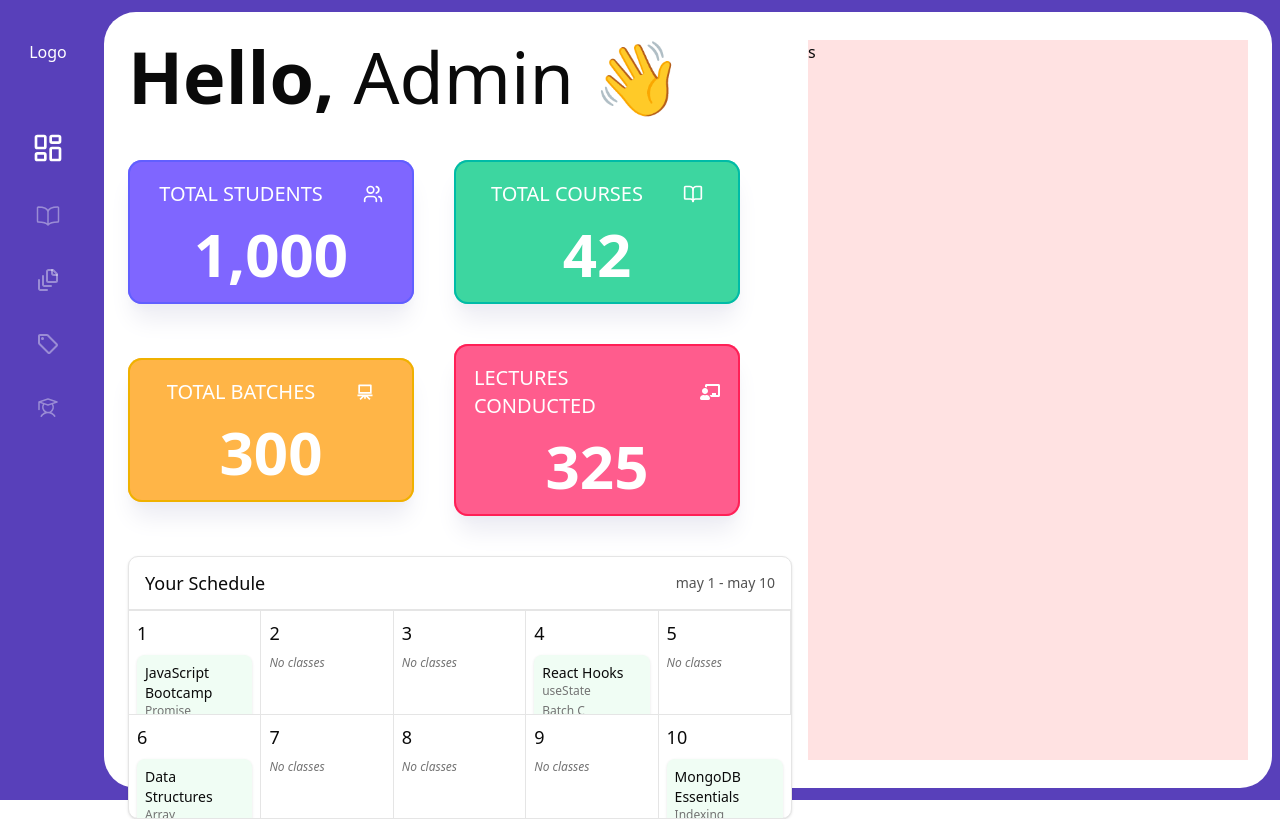
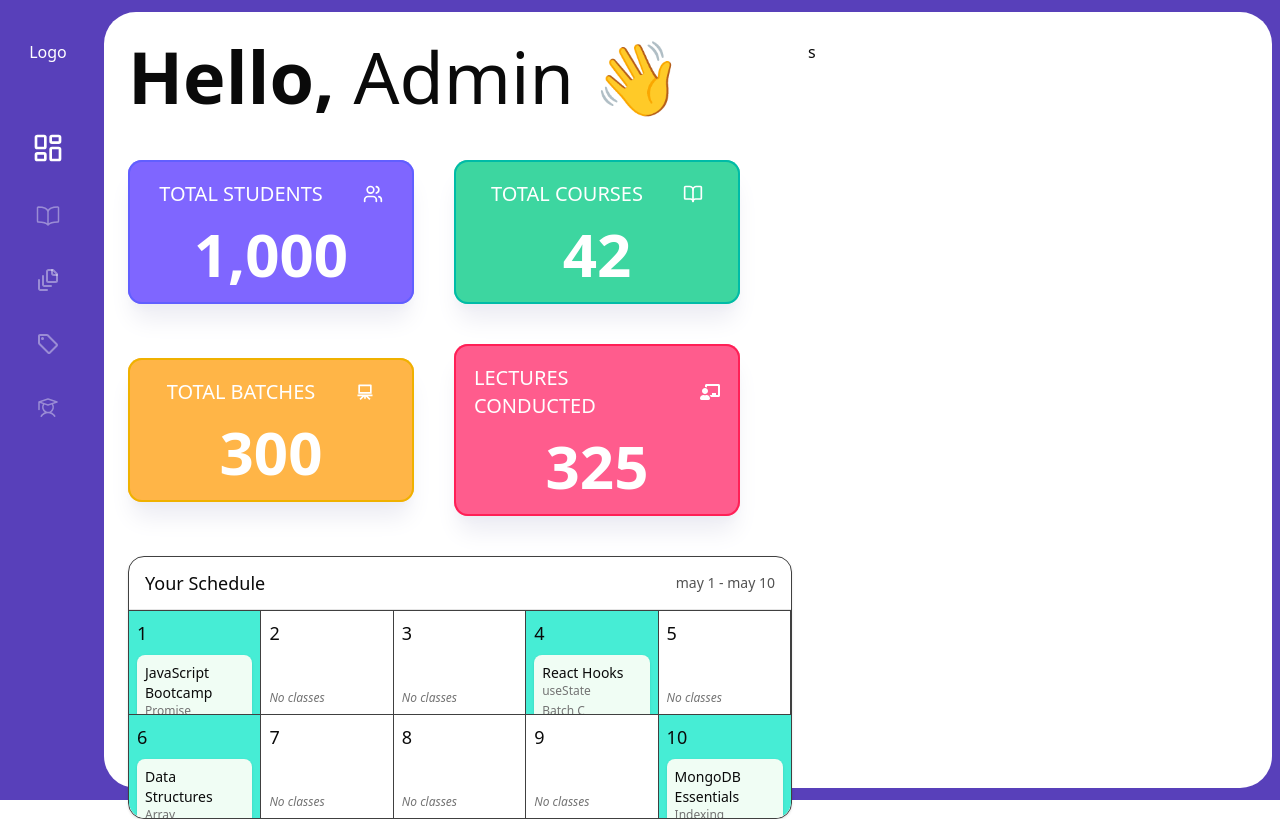
Before and after one commit to Arman6117/ais-solutions, a Next.js app: page /admin/dashboard in a window 1280 px wide. Built offline with nearby package versions, Linux system fonts and the light colour scheme.

Commit message:
refactor ScheduleCalender component for improved styling and meeting indication; update dashboard layout

```diff
--- a/app/(roles)/admin/_components/schedule-calender.tsx
+++ b/app/(roles)/admin/_components/schedule-calender.tsx
@@ -15,7 +15,7 @@ const ScheduleCalender = () => {
   const paginatedDates = allDates.slice(page * 10, page * 10 + 10);
 
   return (
-    <div className="w-full flex-col h-full bg-white border border-neutral-200 rounded-lg flex shadow-sm">
+    <div className="w-full flex-col h-full bg-white border z-10 border-neutral-700 rounded-2xl flex shadow-sm">
       <div className="flex w-full px-4 py-3 justify-between items-center border-b border-neutral-200">
         <h1 className="text-lg font-medium">Your Schedule</h1>
         <div className="flex">
@@ -24,17 +24,22 @@ const ScheduleCalender = () => {
           </h1>
         </div>
       </div>
-      <div className="grid grid-cols-5 h-52 divide-x divide-neutral-200">
-        {paginatedDates.map((date) => {
+      <div className="grid grid-cols-5 h-52 divide-x z-0 rounded-2xl divide-neutral-700">
+        {paginatedDates.map((date,i) => {
           const dateStr = format(date, "yyyy-MM-dd");
           const daysMeetings = sampleMeetings.filter(
             (m) => format(m.date, "yyyy-MM-dd") === dateStr
           );
 
+          const hasMeetings = daysMeetings.length > 0;
+
           return (
             <div
               key={date.toISOString()}
-              className="border-t overflow-y-auto no-scrollbar  border-neutral-200 p-2"
+              className={`border-t overflow-y-auto no-scrollbar  border-neutral-700 p-2 ${
+                hasMeetings ? "bg-teal-300" : ""
+              }  flex flex-col items-ceter justify-between`}
+                style={{borderBottomLeftRadius: i == 5 ? " 1rem" : "0", borderBottomRightRadius: i == 9 ? " 1rem" : "0" }}
             >
               <p className="font-medium text-lg mb-2">{format(date, "d")}</p>
               {daysMeetings.length > 0 ? (
--- a/app/(roles)/admin/dashboard/page.tsx
+++ b/app/(roles)/admin/dashboard/page.tsx
@@ -11,7 +11,7 @@ const AdminDashboardPage = () => {
           <ScheduleCalender />
         </div>
       </div>
-      <div className="w-[70%] md:flex hidden bg-red-100">s</div>
+      <div className="w-[70%] md:flex hidden bg-red100">s</div>
     </div>
   );
 };
```
